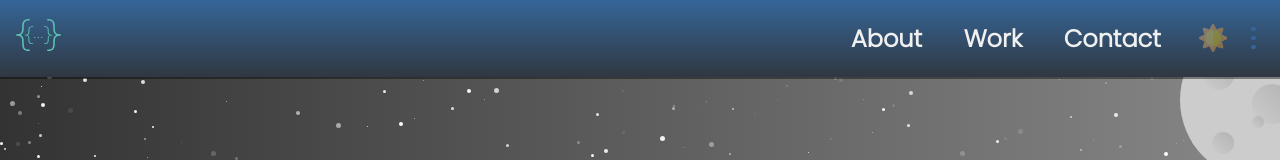
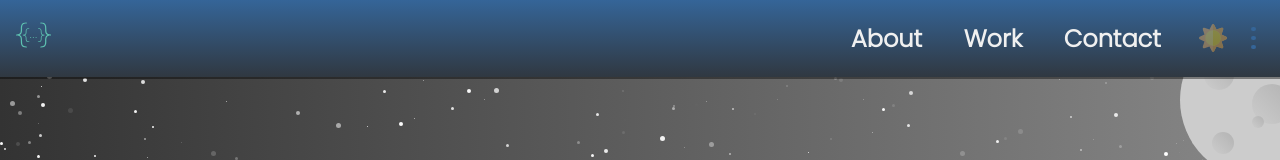
Before and after one commit to fer-rouco/portfolio, a React (Create React App) app in the folder client/: page / in a window 1280 px wide. Shown: the top 160 px of the page. Built offline with nearby package versions, Linux system fonts and the light colour scheme.

Commit message:
Minor style fix to the logo

```diff
--- a/client/src/components/bars/nav-bar.scss
+++ b/client/src/components/bars/nav-bar.scss
@@ -37,13 +37,17 @@
   &__logo {
     margin-left: 1rem;
 
+    & svg, path, text {
+      width: 2.2rem !important;
+    }
+
     &.light {
-      & svg path, text {
+      & svg, path, text {
         fill: #831187 !important;
       }
     }
     &.dark {
-      & svg path, text {
+      & svg, path, text {
         fill: #5EC2B1 !important;
       }
     }
```
